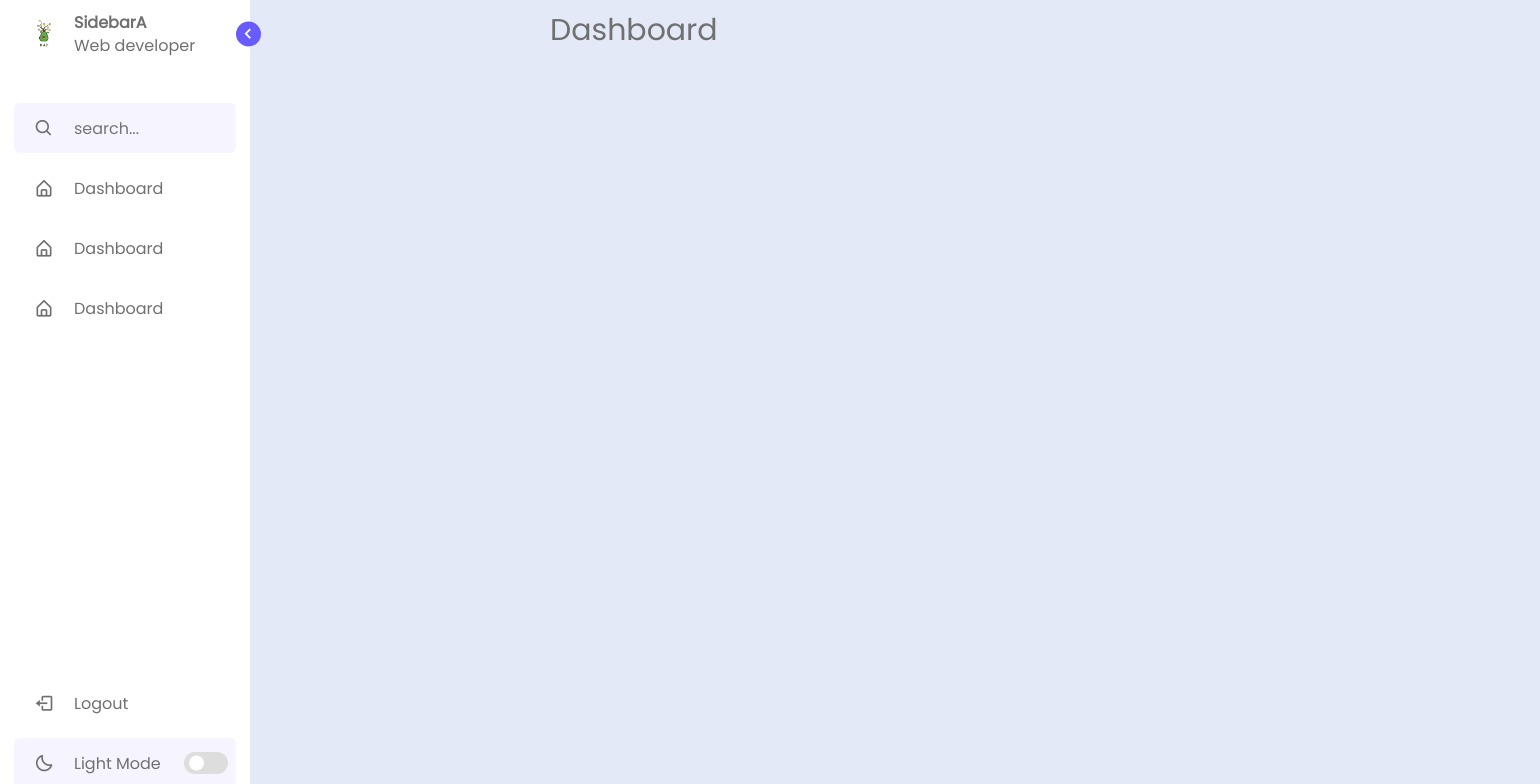
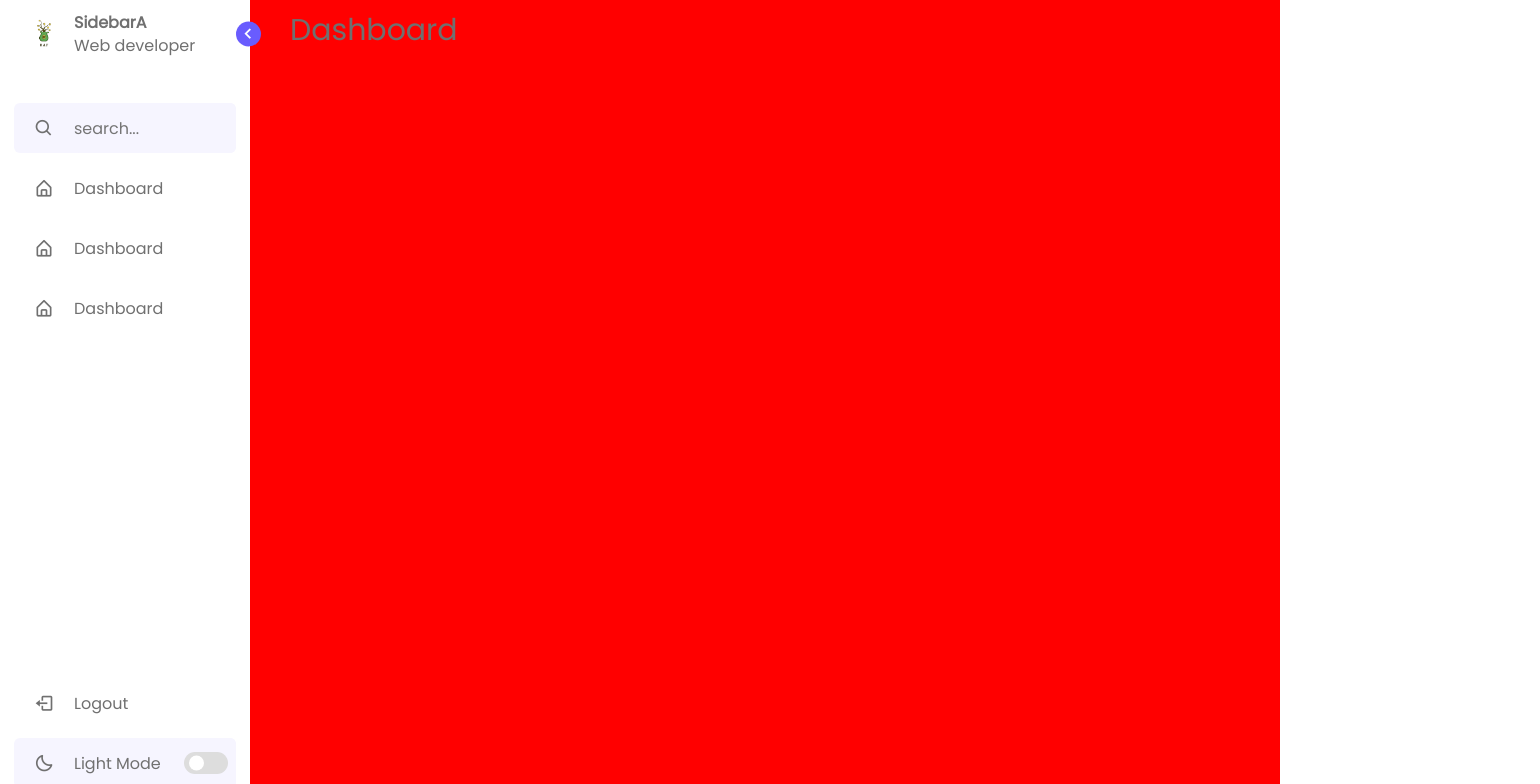
Before and after one commit to uttom41/sidebar_a, a React (Create React App) app: page /support in a window 1280 px wide. Shown: the top 784 px of the page, 1540 px wide, since content can reach past the window. Built offline with nearby package versions, Linux system fonts and the light colour scheme.

Commit message:
sidebar home page left update

```diff
--- a/src/component/sidebar.css
+++ b/src/component/sidebar.css
@@ -273,10 +273,12 @@ header .image-text .header-text{
 
 .home{
     position: relative;
-    left: 250px;
+    background: red;
+    /* left: 250px; */
+    left: -10px;
     height: 100vh;
     width: calc((100% - 250px));
-    background: var(--body-color);
+    /* background: var(--body-color); */
     transition: var(--tran-05);
 }
 
@@ -288,6 +290,8 @@ header .image-text .header-text{
 }
 
 .sidebar.close ~ .home {
-    left: 88px;
+    width: 100%;
+    left: -170px;
+    /* left: 88px; */
     width: calc((100% - 88px));
 }
```
